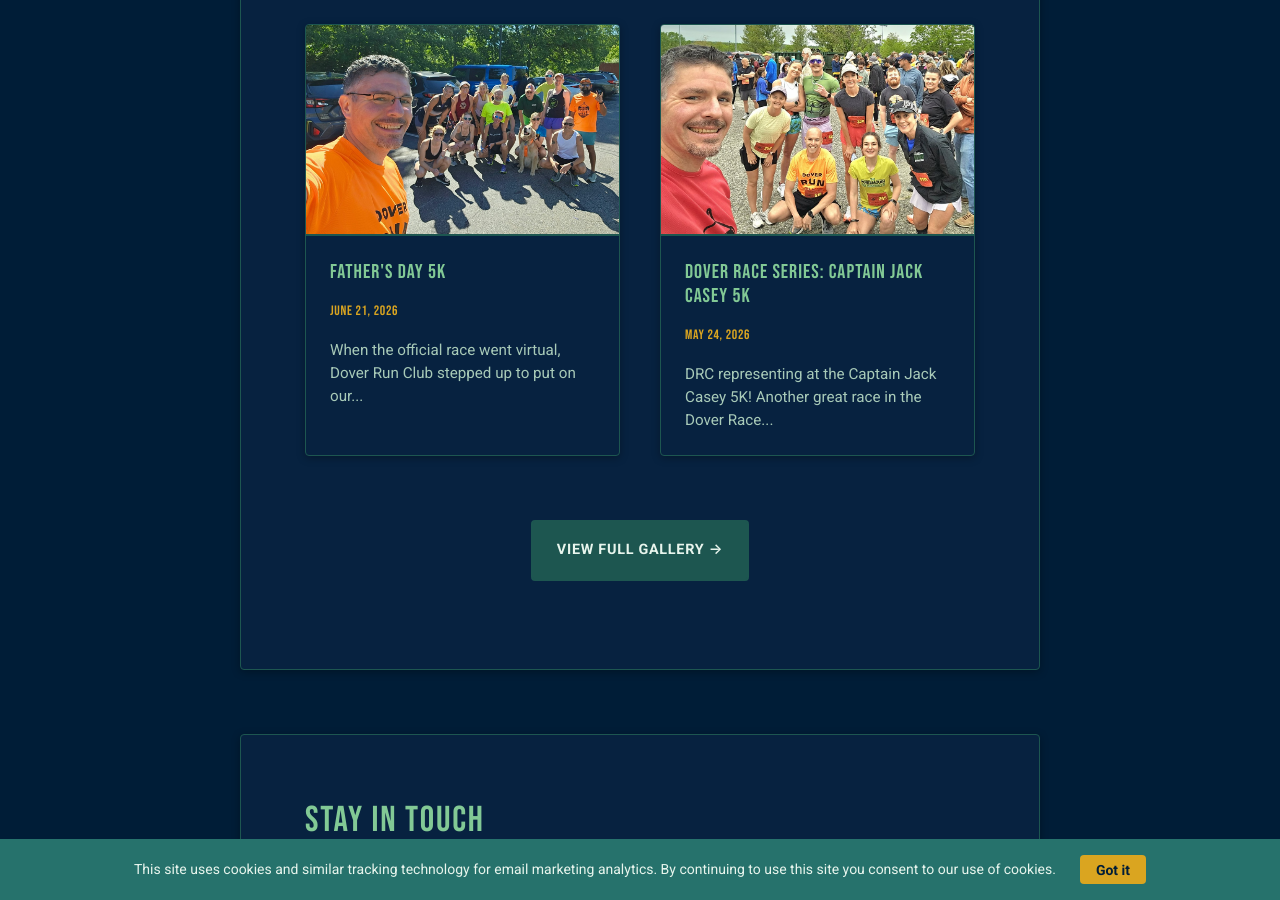
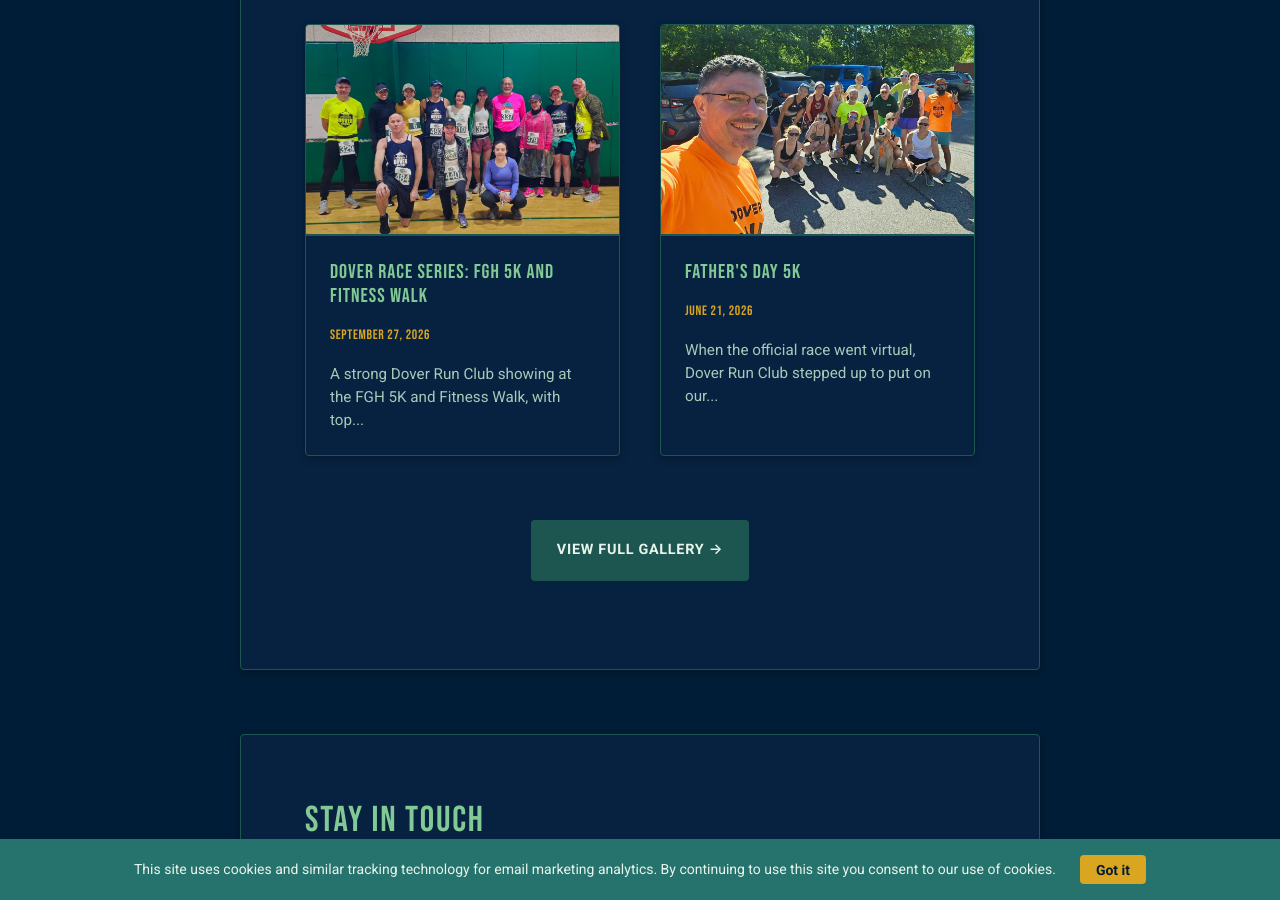
Before and after one commit to dekay2001/dover-run-club-website, a Jekyll site: the page built from index.md, in a window 1280 px wide and 900 px high, scrolled down 1897 px. Built offline with Jekyll 4.4.1, drawn with Linux system fonts in a browser that asks for light colours.

Commit message:
Add FGH 5K gallery photo

```diff
--- a/_data/gallery.yml
+++ b/_data/gallery.yml
@@ -1,3 +1,10 @@
+
+- image: /assets/images/2026-09-27-dover-race-series-fgh-5k-1200.jpg
+  image_base: /assets/images/2026-09-27-dover-race-series-fgh-5k
+  title: "Dover Race Series: FGH 5K and Fitness Walk"
+  date: "2026-09-27"
+  caption: "A strong Dover Run Club showing at the FGH 5K and Fitness Walk, with top finishes from members and plenty of support along the course."
+  alt: "Dover Run Club members gathered at the FGH 5K and Fitness Walk"
 
 - image: /assets/images/2026-06-21-fathers-day-5k-1200.jpg
   image_base: /assets/images/2026-06-21-fathers-day-5k
```
Also changed, not shown: assets/images/2026-09-27-dover-race-series-fgh-5k-1200.jpg (added), assets/images/2026-09-27-dover-race-series-fgh-5k-400.jpg (added), assets/images/2026-09-27-dover-race-series-fgh-5k-800.jpg (added), assets/images/2026-09-27-dover-race-series-fgh-5k.jpg (added).
